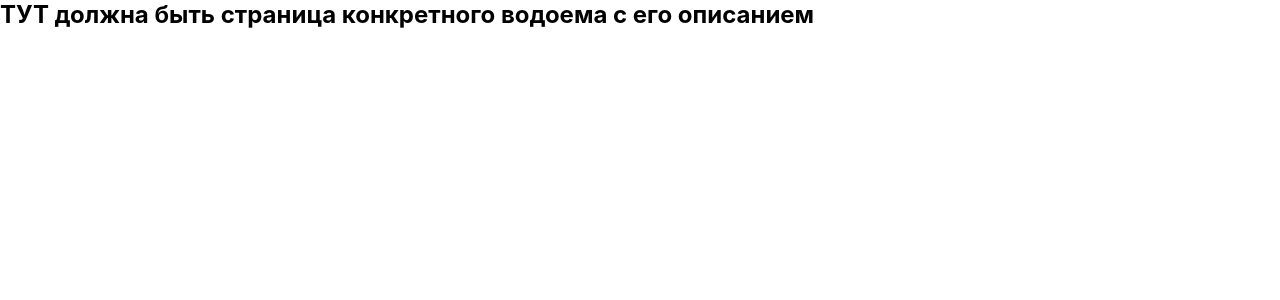
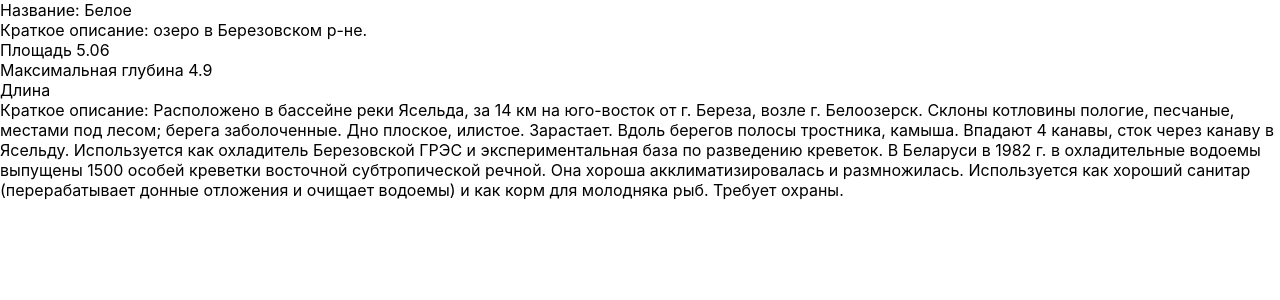
Before and after one commit to Khanetsky-Zhenya/ON_HOOK, a React (Create React App) app: page /waters/1 in a window 1280 px wide. Shown: the top 300 px of the page. Built offline with nearby package versions, Linux system fonts and the light colour scheme.

Commit message:
update component WaterPage

```diff
--- a/src/components/WaterPage/WaterPage.jsx
+++ b/src/components/WaterPage/WaterPage.jsx
@@ -1,4 +1,4 @@
-import React, {useEffect} from "react";
+import React, { useEffect } from "react";
 import { useDispatch, useSelector } from "react-redux";
 import { ACTIONS } from "../../redux/constants";
 import styles from "./WaterPage.module.css";
@@ -10,7 +10,7 @@
   const currentWater = useSelector((state) => {
     return state.waters.find((water) => water.id === Number(id));
   });
-  console.log(currentWater)
+  console.log(currentWater);
 
   useEffect(() => {
     if (!currentWater) {
@@ -20,9 +20,18 @@
 
   return (
     <div className={styles.waterPage}>
-      <h2 className={styles.waterPage__title}>
-        ТУТ должна быть страница конкретного водоема с его описанием
-      </h2>
+      {currentWater ? (
+        <div className={styles.waterWrapper}>
+          <div>Название: {currentWater.name}</div>
+          <div>Краткое описание: {currentWater.shortDescription}</div>
+          <div>Площадь {currentWater.square}</div>
+          <div> Максимальная глубина {currentWater.depth}</div>
+          <div>Длина {currentWater.length}</div>
+          <div>Краткое описание: {currentWater.fullDescription}</div>
+        </div>
+      ) : (
+        <div>Идет загрузка водоема</div>
+      )}
     </div>
   );
 };
```
